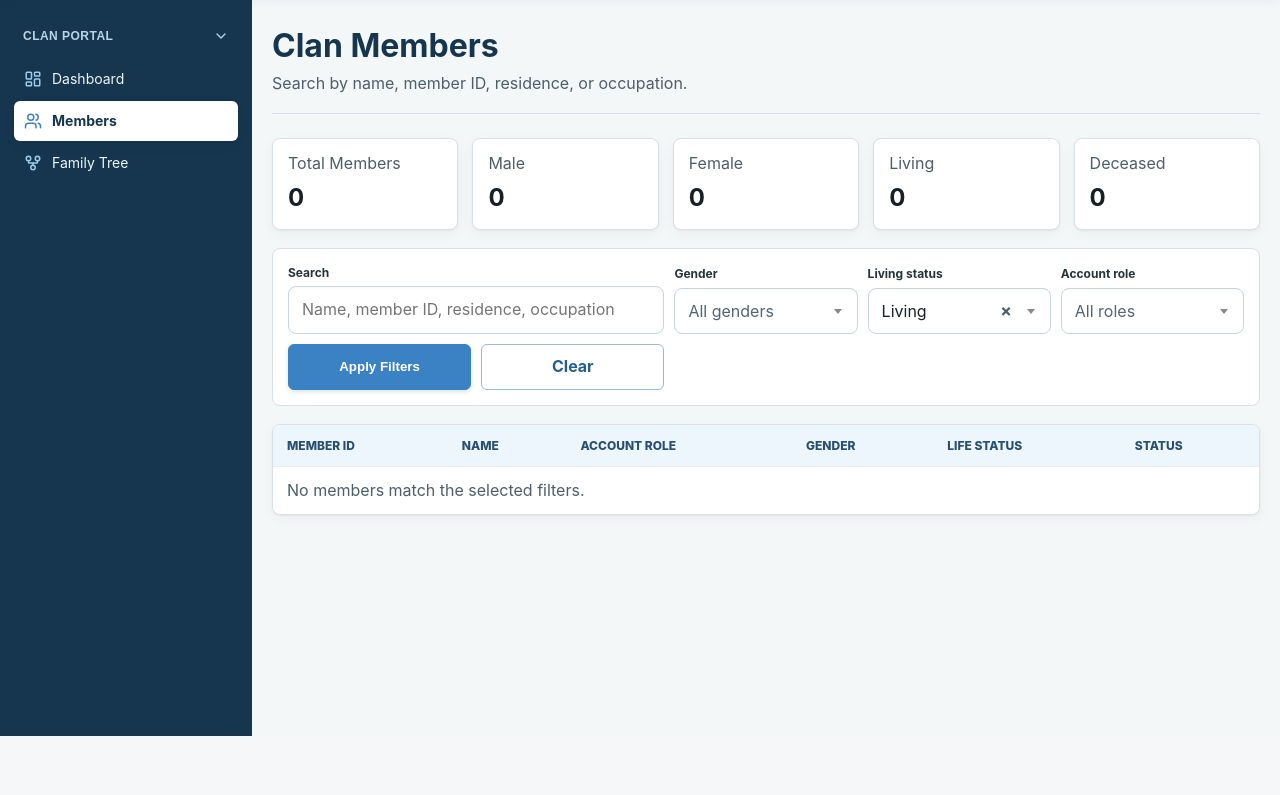
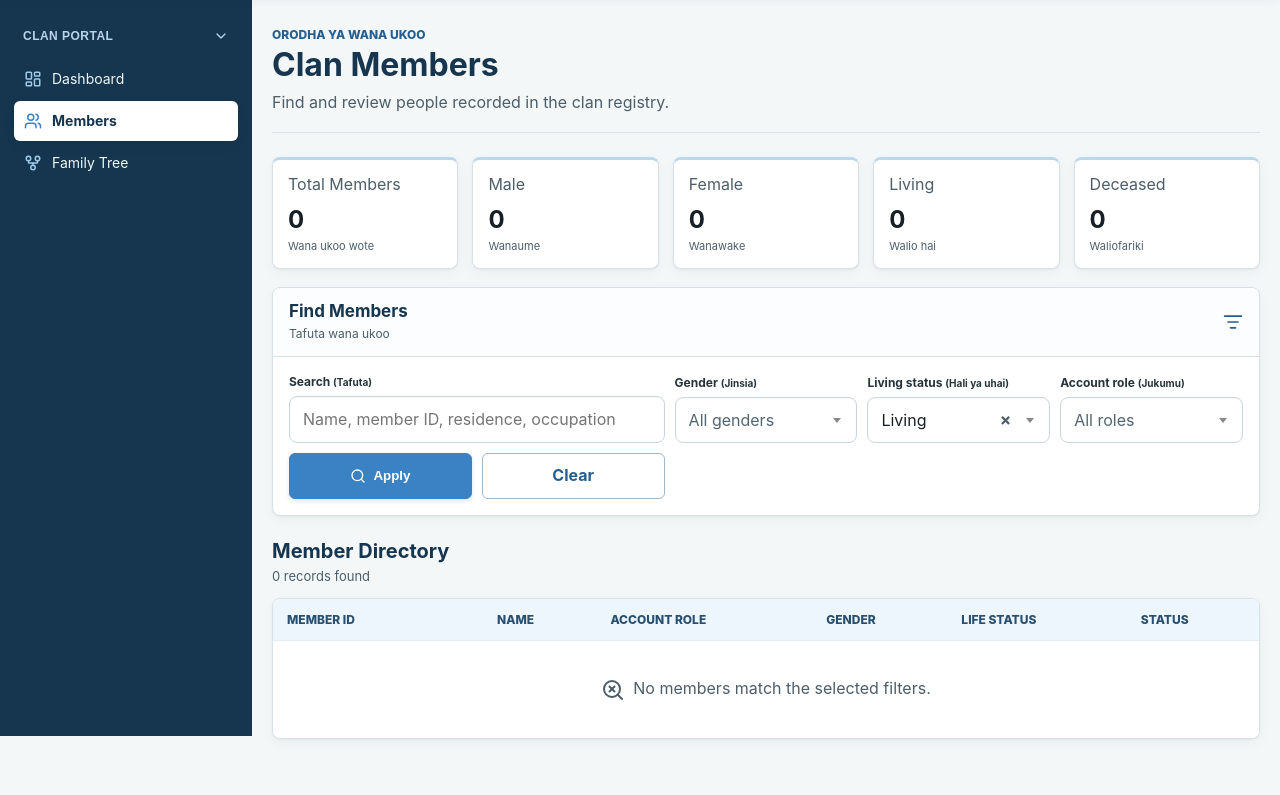
Before and after one commit to Oswaldgerald/clan, a Django app: page /members/ in a window 1280 px wide. Shown: the part 64-859 px from the top of the page. Before the commit the page ends 800 px from the top, so only its background shows below. Run offline with Django 4.2, Linux system fonts and the light colour scheme; data that the repository does not hold is empty; some libraries are stand-ins or nearby versions.

Commit message:
Polish clan member directory interface

```diff
--- a/static/css/app.css
+++ b/static/css/app.css
@@ -268,22 +268,25 @@
     form.search { display: flex; gap: 8px; margin-bottom: 14px; }
     input[type="search"] { flex: 1; min-width: 0; }
     .member-summary { grid-template-columns: repeat(auto-fit, minmax(125px, 1fr)); margin-bottom: 18px; }
-    .member-summary .card { padding: 13px 15px; }
+    .member-summary .card { padding: 13px 15px; border-top: 3px solid #b9d7ed; }
     .member-summary .stat-value { font-size: 24px; }
+    .member-summary .card small { display: block; margin-top: 2px; color: var(--muted); font-size: 11px; }
+    .member-filter-panel { margin-bottom: 20px; padding: 0; overflow: hidden; }
+    .member-filter-heading { display: flex; align-items: center; justify-content: space-between; padding: 14px 16px; border-bottom: 1px solid var(--line); background: #fbfdff; }
+    .member-filter-heading h2 { color: var(--navy); font-size: 17px; }
+    .member-filter-heading p { margin: 3px 0 0; font-size: 12px; }
+    .member-filter-heading > svg { width: 20px; color: var(--accent-dark); }
     .member-filters {
       display: grid;
       grid-template-columns: repeat(auto-fit, minmax(160px, 1fr));
       gap: 10px;
       align-items: end;
-      margin-bottom: 18px;
-      padding: 15px;
-      border: 1px solid var(--line);
-      border-radius: 8px;
-      background: #fff;
+      padding: 16px;
     }
     .member-filters label { font-size: 12px; margin-bottom: 5px; }
     .member-filters > div:first-child { grid-column: span 2; }
     .member-filters .filter-action { min-height: 46px; }
+    .member-filters .filter-action svg { width: 16px; height: 16px; }
     input, select, textarea {
       width: 100%;
       max-width: none;
@@ -608,6 +611,16 @@
     .search-field input { padding-left: 40px; }
     .member-code { color: #314752; font-family: ui-monospace, SFMono-Regular, Menlo, monospace; font-size: 12px; font-weight: 650; }
     .member-name { font-weight: 750; }
+    .member-directory-heading { margin-top: 24px; }
+    .member-directory-table th:first-child { width: 210px; }
+    .member-identity { display: inline-flex; align-items: center; gap: 10px; color: var(--accent-dark); text-decoration: none; }
+    .member-identity:hover { text-decoration: none; }
+    .member-list-avatar { width: 34px; height: 34px; flex: 0 0 34px; display: grid; place-items: center; overflow: hidden; border-radius: 50%; background: var(--cloud); color: var(--accent-dark); font-size: 11px; font-weight: 800; }
+    .member-list-avatar img { width: 100%; height: 100%; object-fit: cover; }
+    .role-label { color: var(--muted); font-size: 13px; }
+    .life-badge { display: inline-flex; align-items: center; min-height: 25px; padding: 4px 8px; border-radius: 999px; font-size: 12px; font-weight: 750; }
+    .life-badge.is-living { background: #e6f5ee; color: #176b48; }
+    .life-badge.is-deceased { background: #eef0f2; color: #56636b; }
     .status-badge { display: inline-flex; align-items: center; min-height: 26px; padding: 4px 8px; border-radius: 999px; background: #edf1f3; color: #42535d; font-size: 12px; font-weight: 750; }
     .status-verified { background: #e6f5ee; color: #176b48; }
     .status-submitted, .status-pending_verification { background: #fff2dc; color: #875013; }
--- a/templates/members/member_list.html
+++ b/templates/members/member_list.html
@@ -5,26 +5,32 @@
 {% block content %}
 <section class="page-title">
   <div>
+    <p class="section-translation">Orodha ya wana ukoo</p>
     <h1>Clan Members</h1>
-    <p class="muted">Search by name, member ID, residence, or occupation.</p>
+    <p class="muted">Find and review people recorded in the clan registry.</p>
   </div>
 </section>
 
 <section class="grid member-summary" aria-label="Member summary">
-  <article class="card"><span class="muted">Total Members</span><div class="stat-value">{{ stats.total }}</div></article>
-  <article class="card"><span class="muted">Male</span><div class="stat-value">{{ stats.male }}</div></article>
-  <article class="card"><span class="muted">Female</span><div class="stat-value">{{ stats.female }}</div></article>
-  <article class="card"><span class="muted">Living</span><div class="stat-value">{{ stats.living }}</div></article>
-  <article class="card"><span class="muted">Deceased</span><div class="stat-value">{{ stats.deceased }}</div></article>
+  <article class="card"><span class="muted">Total Members</span><div class="stat-value">{{ stats.total }}</div><small>Wana ukoo wote</small></article>
+  <article class="card"><span class="muted">Male</span><div class="stat-value">{{ stats.male }}</div><small>Wanaume</small></article>
+  <article class="card"><span class="muted">Female</span><div class="stat-value">{{ stats.female }}</div><small>Wanawake</small></article>
+  <article class="card"><span class="muted">Living</span><div class="stat-value">{{ stats.living }}</div><small>Walio hai</small></article>
+  <article class="card"><span class="muted">Deceased</span><div class="stat-value">{{ stats.deceased }}</div><small>Waliofariki</small></article>
 </section>
 
+<section class="card member-filter-panel">
+  <div class="member-filter-heading">
+    <div><h2>Find Members</h2><p class="muted">Tafuta wana ukoo</p></div>
+    <i data-lucide="list-filter" aria-hidden="true"></i>
+  </div>
 <form class="member-filters" method="get">
   <div>
-    <label for="member-search">Search</label>
+    <label for="member-search">Search <small>(Tafuta)</small></label>
     <input id="member-search" type="search" name="q" value="{{ query }}" placeholder="Name, member ID, residence, occupation">
   </div>
   <div>
-    <label for="gender-filter">Gender</label>
+    <label for="gender-filter">Gender <small>(Jinsia)</small></label>
     <select id="gender-filter" name="gender">
       <option value="">All genders</option>
       <option value="male" {% if gender_filter == "male" %}selected{% endif %}>Male</option>
@@ -32,7 +38,7 @@
     </select>
   </div>
   <div>
-    <label for="living-filter">Living status</label>
+    <label for="living-filter">Living status <small>(Hali ya uhai)</small></label>
     <select id="living-filter" name="living_status">
       <option value="">All statuses</option>
       <option value="living" {% if living_filter == "living" %}selected{% endif %}>Living</option>
@@ -40,7 +46,7 @@
     </select>
   </div>
   <div>
-    <label for="role-filter">Account role</label>
+    <label for="role-filter">Account role <small>(Jukumu)</small></label>
     <select id="role-filter" name="role">
       <option value="">All roles</option>
       {% for value, label in roles %}
@@ -48,11 +54,16 @@
       {% endfor %}
     </select>
   </div>
-  <button class="filter-action" type="submit">Apply Filters</button>
+  <button class="filter-action" type="submit"><i data-lucide="search" aria-hidden="true"></i>Apply</button>
   <a class="button button-secondary filter-action" href="{% url 'member-list' %}">Clear</a>
 </form>
+</section>
 
-<table>
+<div class="directory-heading member-directory-heading">
+  <div><h2>Member Directory</h2><p class="muted">{{ members.paginator.count }} record{{ members.paginator.count|pluralize }} found</p></div>
+</div>
+
+<table class="member-directory-table">
   <thead>
     <tr><th>Member ID</th><th>Name</th><th>Account Role</th><th>Gender</th><th>Life Status</th><th>Status</th></tr>
   </thead>
@@ -60,14 +71,17 @@
     {% for member in members %}
       <tr>
         <td><span class="member-code">{{ member.member_id }}</span></td>
-        <td><a class="member-name" href="{{ member.get_absolute_url }}">{{ member.full_name }}</a></td>
-        <td>{% if member.account %}{{ member.account.get_role_display }}{% else %}Clan record only{% endif %}</td>
+        <td><a class="member-identity" href="{{ member.get_absolute_url }}">
+          <span class="member-list-avatar">{% if member.profile_photo %}<img src="{{ member.profile_photo.url }}" alt="">{% else %}{{ member.first_name|slice:":1" }}{{ member.last_name|slice:":1" }}{% endif %}</span>
+          <span class="member-name">{{ member.full_name }}</span>
+        </a></td>
+        <td><span class="role-label">{% if member.account %}{{ member.account.get_role_display }}{% else %}Clan record only{% endif %}</span></td>
         <td>{{ member.get_gender_display|default:"-" }}</td>
-        <td>{% if member.is_living %}Living{% else %}Deceased{% endif %}</td>
+        <td><span class="life-badge {% if member.is_living %}is-living{% else %}is-deceased{% endif %}">{% if member.is_living %}Living{% else %}Deceased{% endif %}</span></td>
         <td><span class="status-badge status-{{ member.status }}">{{ member.get_status_display }}</span></td>
       </tr>
     {% empty %}
-      <tr><td colspan="6" class="muted">No members match the selected filters.</td></tr>
+      <tr><td colspan="6" class="empty-state"><i data-lucide="search-x" aria-hidden="true"></i><span>No members match the selected filters.</span></td></tr>
     {% endfor %}
   </tbody>
 </table>
```
